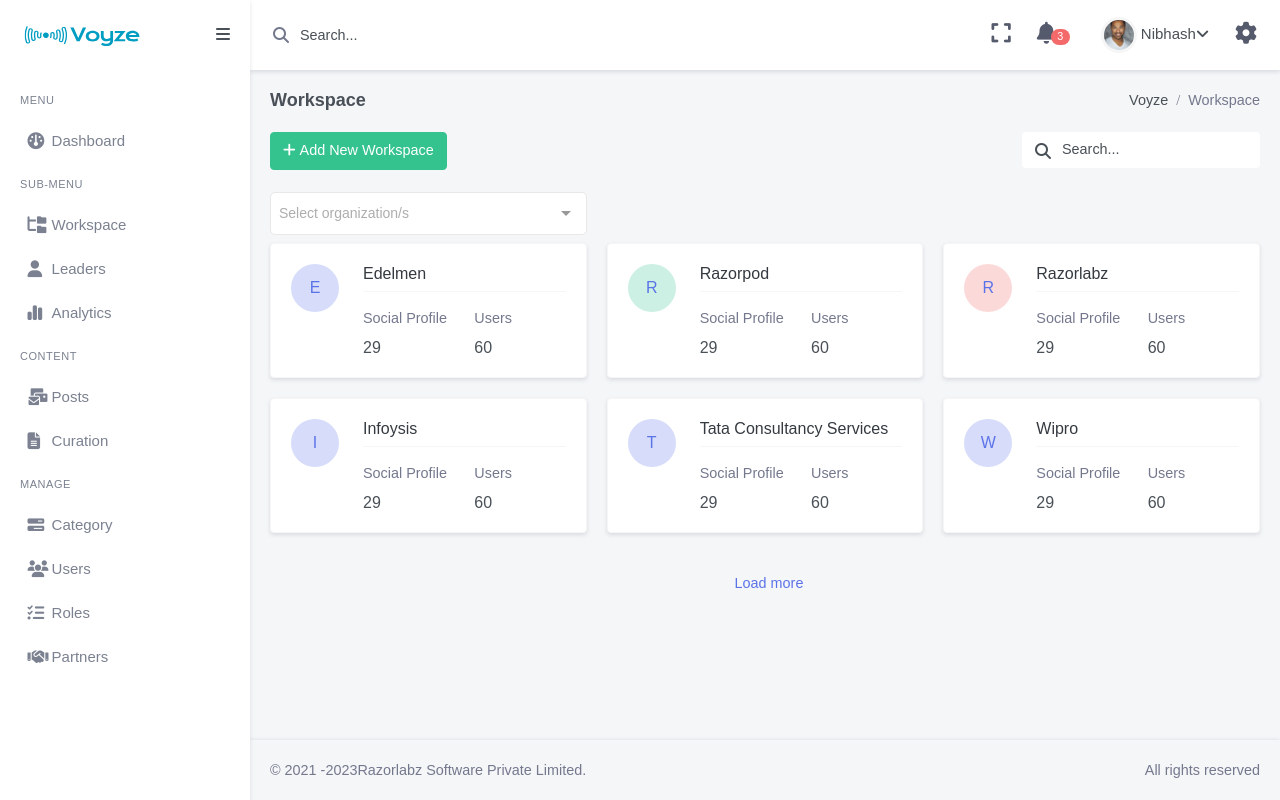
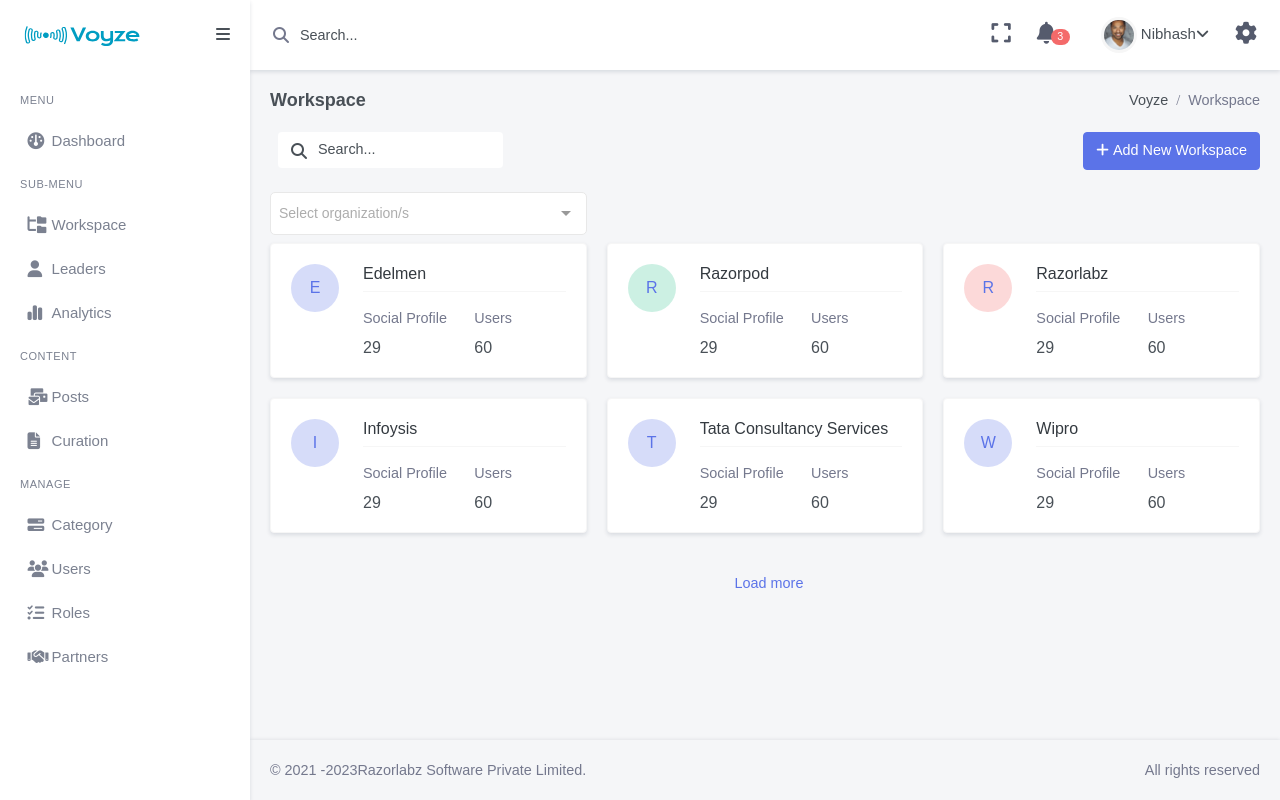
Before and after one commit to razorSainath/VOYZE-UI, a Nuxt app: page /organizations/1/workspaces in a window 1280 px wide. Built offline with nearby package versions, Linux system fonts and the light colour scheme; some icons are missing; what vue3-apexcharts would draw is missing.

Commit message:
ui changes

```diff
--- a/pages/analytics.vue
+++ b/pages/analytics.vue
@@ -234,7 +234,7 @@
                                         </div>
                                         <h4 class="card-title mb-4">Top Users</h4>
 
-                                        <div data-simplebar style="max-height: 339px;">
+                                        <div data-simplebar style="max-height: 339px;overflow:auto">
                                             <div class="table-responsive">
                                                 <table class="table table-borderless table-centered table-nowrap">
                                                     <tbody>
--- a/pages/dashboard.vue
+++ b/pages/dashboard.vue
@@ -477,11 +477,11 @@
     <div class="col-xl-4">
       <div class="card">
         <div class="card-body">
-          <h4 class="card-title mb-4">Top Leaders</h4>
+          <h4 class="card-title mb-4">Top Users</h4>
 
-          <div data-simplebar style="max-height: 339px">
+          <div data-simplebar style="max-height: 339px; overflow:auto" >
             <div class="table-responsive">
-              <table class="table table-borderless table-centered table-nowrap">
+              <table class="table table-borderless table-centered table-nowrap" >
                 <tbody>
                   <tr>
                     <td style="width: 20px">
@@ -713,12 +713,12 @@
             </div>
           </div>
 
-          <h4 class="card-title mb-4">Recent Activity</h4>
+          <h4 class="card-title mb-4" >Recent Activity</h4>
 
           <ol
             class="activity-feed mb-0 ps-2"
             data-simplebar
-            style="max-height: 339px"
+            style="max-height: 339px; overflow:auto"
           >
             <li class="feed-item">
               <div class="feed-item-list">
--- a/pages/organizations/[orgId]/workspaces/index.vue
+++ b/pages/organizations/[orgId]/workspaces/index.vue
@@ -42,33 +42,23 @@
   <!-- end page title -->
 
   <div class="row mb-2">
-    <div class="col-md-6">
-      <button
-        type="button"
-        class="btn btn-success"
-        data-toggle="modal"
-        data-target="#exampleModal"
-      >
-        <span><i class="fa-solid fa-plus"></i>&nbsp;</span>Add New Workspace
-      </button>
-    </div>
-
-
-
-    <div class="col-md-6">
-      <div class="form-inline float-md-end mb-3">
+                            <div class="col-md-3">
+                                <div class="form-inline mb-3">
                                     <div class="search-box ms-2">
                                         <div class="position-relative">
-            <input
-              type="text"
-              class="form-control rounded border-0"
-              placeholder="Search..."
-            />
+                                            <input type="text" class="form-control rounded border-0" placeholder="Search...">
                                             <i class="fa-solid fa-magnifying-glass search-icon"></i>
                                         </div>
                                     </div>
                                 </div>
                             </div>
+                            <div class="col-md-3"></div>
+                            <div class="col-md-6">
+                                <button type="button" class="btn btn-primary float-md-end" data-toggle="modal" data-target="#exampleModal">
+                                    <span><i class="fa-solid fa-plus"></i>&nbsp;</span>Add New Workspace
+                                  </button>
+                            </div>
+
                         </div>
   <!-- end row -->
   <div class="row mb-2">
```
Lines whose indentation alone changed are shown as unchanged.
